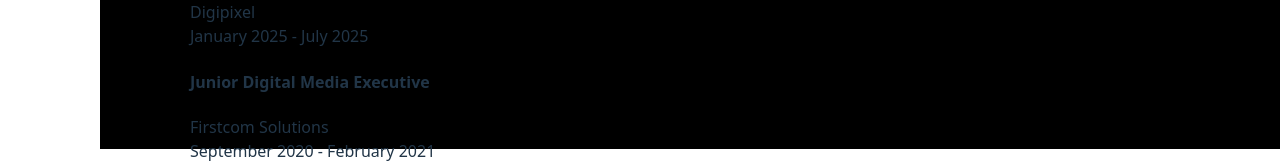
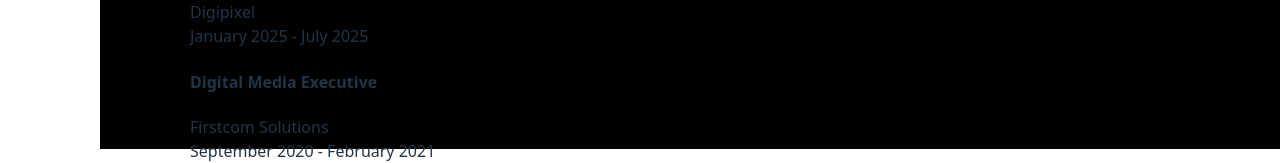
Before and after one commit to gipsoong/gipsoong.com, a React (Vite) app in the folder source/: page / in a window 1280 px wide. Shown: the part 651-814 px from the top of the page. Built offline with nearby package versions, Linux system fonts and the light colour scheme.

Commit message:
Amend experience.

```diff
--- a/source/components/Landing.jsx
+++ b/source/components/Landing.jsx
@@ -40,7 +40,7 @@
                             <span>January 2025 - July 2025</span>
                         </li>
                         <li>
-                            <h4>Junior Digital Media Executive</h4>
+                            <h4>Digital Media Executive</h4>
                             <span>Firstcom Solutions</span>
                             <span>September 2020 - February 2021</span>
                         </li>
```
